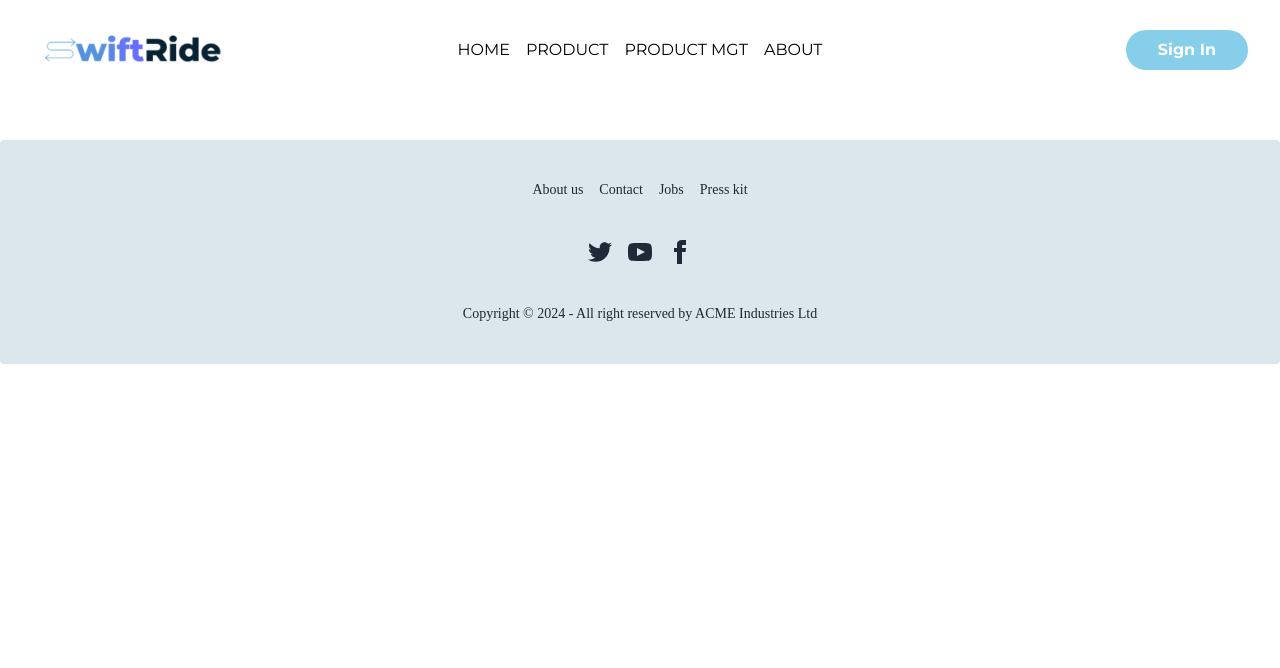
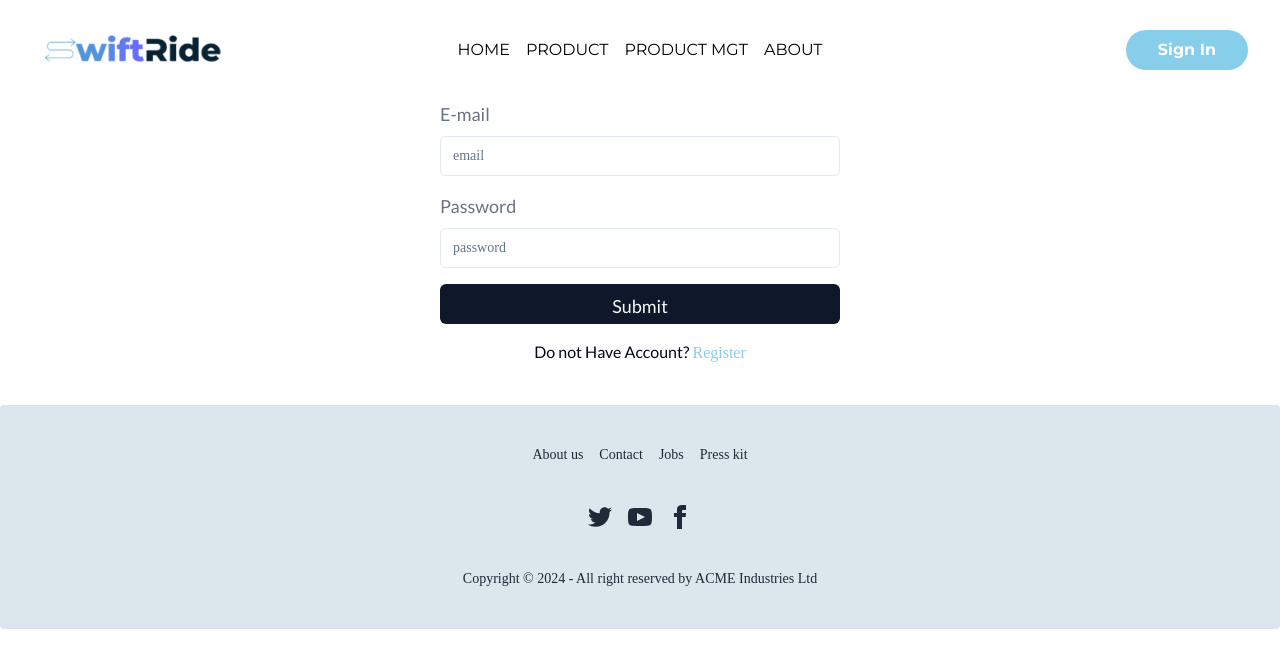
Before and after one commit to Abdul-Baten-Chy/SwiftRide, a React (Vite) app: page /signIn in a window 1280 px wide. Shown: the top 668 px of the page. Built offline with nearby package versions, Linux system fonts and the light colour scheme.

Commit message:
add login system

```diff
--- a/src/App.tsx
+++ b/src/App.tsx
@@ -1,10 +1,12 @@
 import { Outlet } from "react-router-dom";
 import Navbar from "./components/Navbar";
+import useAuthCheck from "./hook/useAuthCheck";
 import Footer from "./Pages/Home/Footer";
 
 function App() {
+  const userStatus = useAuthCheck();
   return (
-    <div>
+    <div className="min-h-screen">
       <Navbar />
       <Outlet />
       <Footer></Footer>
--- a/src/Pages/Home/Hero.tsx
+++ b/src/Pages/Home/Hero.tsx
@@ -2,6 +2,7 @@
 import { Button } from "@/components/ui/button";
 import { motion } from "framer-motion"; // Import motion from Framer Motion
 import { useEffect, useRef, useState } from "react";
+import { Link } from "react-router-dom";
 import "swiper/css";
 import "swiper/css/effect-fade";
 import "swiper/css/navigation";
@@ -113,9 +114,11 @@ const Hero = () => {
                   <Button className="bg-customBlue mt-4 px-8 font-montserrat uppercase font-semibold">
                     Explore
                   </Button>
-                  <Button className="bg-white text-black hover:text-white ml-4 mt-4 px-8 font-montserrat uppercase font-semibold">
-                    Register
-                  </Button>
+                  <Link to="/register">
+                    <Button className="bg-white text-black hover:text-white ml-4 mt-4 px-8 font-montserrat uppercase font-semibold">
+                      Register
+                    </Button>
+                  </Link>
                 </motion.div>
               </div>
             </div>
--- a/src/Pages/auth/SignIn.tsx
+++ b/src/Pages/auth/SignIn.tsx
@@ -1,3 +1,131 @@
-export function SignIn() {
-  return <></>;
+import { Button } from "@/components/ui/button";
+import {
+  Form,
+  FormControl,
+  FormField,
+  FormItem,
+  FormLabel,
+  FormMessage,
+} from "@/components/ui/form";
+import { Input } from "@/components/ui/input";
+import { useSignInMutation } from "@/redux/Feature/Api/authApi";
+import { userLoggedIn } from "@/redux/Feature/authSlice";
+import { RootState } from "@/redux/Feature/store";
+import { zodResolver } from "@hookform/resolvers/zod";
+import { useForm } from "react-hook-form";
+import { useDispatch, useSelector } from "react-redux";
+import { Link } from "react-router-dom";
+import { z } from "zod";
+
+const formSchema = z.object({
+  email: z
+    .string()
+    .email("Invalid email address")
+    .min(2, "Email must be at least 2 characters long")
+    .max(50, "Email must be at most 50 characters long"),
+  password: z
+    .string()
+    .min(8, "Password must be at least 8 characters long")
+    .max(50, "Password must be at most 50 characters long"),
+});
+
+export function Signin() {
+  const [signIn, { isLoading, isError }] = useSignInMutation();
+  const dispatch = useDispatch();
+  const user = useSelector((state: RootState) => state.auth);
+  const form = useForm<z.infer<typeof formSchema>>({
+    resolver: zodResolver(formSchema),
+    defaultValues: {
+      email: "",
+      password: "",
+    },
+  });
+  console.log(user);
+
+  async function onSubmit(values: z.infer<typeof formSchema>) {
+    console.log(values);
+    const dataToSend = {
+      email: values.email,
+      password: values.password,
+    };
+    try {
+      const result = await signIn(dataToSend);
+      if (result.data) {
+        const userInfo = {
+          accessToken: result?.data?.data?.token,
+          user: result?.data?.data?.user,
+        };
+        dispatch(userLoggedIn(userInfo));
+        alert(result?.data?.message);
+        console.log(userInfo);
+      }
+      if (result?.error) {
+        console.log(result);
+        alert(result.error.data.message);
+      }
+    } catch (error) {
+      console.log(error);
+    }
+    form.reset();
+  }
+  if (isLoading) return <p>Loading...</p>;
+  if (isError) return <p>something went wrong...</p>;
+  return (
+    <>
+      <Form {...form}>
+        <form
+          onSubmit={form.handleSubmit(onSubmit)}
+          className="space-y-4 max-w-[400px] mx-auto font-lato "
+        >
+          <FormField
+            control={form.control}
+            name="email"
+            render={({ field }) => (
+              <FormItem>
+                <FormLabel className="font-lato font-medium text-lg text-gray-500">
+                  E-mail
+                </FormLabel>
+                <FormControl>
+                  <Input placeholder="email" {...field} />
+                </FormControl>
+                <FormMessage>
+                  {form.formState.errors.email?.message}
+                </FormMessage>
+              </FormItem>
+            )}
+          />
+
+          <FormField
+            control={form.control}
+            name="password"
+            render={({ field }) => (
+              <FormItem>
+                <FormLabel className="font-lato font-medium text-lg text-gray-500">
+                  Password
+                </FormLabel>
+                <FormControl>
+                  <Input type="password" placeholder="password" {...field} />
+                </FormControl>
+                <FormMessage>
+                  {form.formState.errors.password?.message}
+                </FormMessage>
+              </FormItem>
+            )}
+          />
+          <Button
+            type="submit"
+            className="font-lato font-medium text-lg block mx-auto w-full"
+          >
+            Submit
+          </Button>
+        </form>
+        <Link to="/register">
+          <h3 className="text-center mt-4 font-lato">
+            Do not Have Account?{" "}
+            <span className="text-customBlue">Register</span>
+          </h3>
+        </Link>
+      </Form>
+    </>
+  );
 }
--- a/src/Router/Router.tsx
+++ b/src/Router/Router.tsx
@@ -3,7 +3,8 @@ import AddProducts from "@/components/AddProduct";
 import UpdateProduct from "@/components/UpdateProduct";
 import About from "@/Pages/about/About";
 import { Register } from "@/Pages/auth/Register";
-import { SignIn } from "@/Pages/auth/SignIn";
+import { Signin } from "@/Pages/auth/SignIn";
+
 import Cart from "@/Pages/Cart";
 import CheckOut from "@/Pages/CheckOut";
 import DetailsPage from "@/Pages/DetailsPage";
@@ -57,7 +58,7 @@ const router = createBrowserRouter([
       },
       {
         path: "/signIn",
-        element: <SignIn></SignIn>,
+        element: <Signin></Signin>,
       },
       {
         path: "/register",
--- /dev/null
+++ b/src/hook/useAuthCheck.tsx
@@ -0,0 +1,26 @@
+import { userLoggedIn } from "@/redux/Feature/authSlice";
+import { useEffect, useState } from "react";
+import { useDispatch } from "react-redux";
+
+export default function useAuthCheck() {
+  const dispatch = useDispatch();
+  const [authChecked, setAuthChecked] = useState(false);
+
+  useEffect(() => {
+    const localAuth = localStorage?.getItem("auth");
+
+    if (localAuth) {
+      const auth = JSON.parse(localAuth);
+      if (auth?.accessToken && auth?.user) {
+        dispatch(
+          userLoggedIn({
+            accessToken: auth.accessToken,
+            user: auth.user,
+          })
+        );
+      }
+    }
+    setAuthChecked(true);
+  }, [dispatch, setAuthChecked]);
+  return authChecked;
+}
--- /dev/null
+++ b/src/redux/Feature/Api/api.ts
@@ -0,0 +1,18 @@
+import { createApi, fetchBaseQuery } from "@reduxjs/toolkit/query/react";
+
+export const Api = createApi({
+  reducerPath: "api",
+  baseQuery: fetchBaseQuery({
+    baseUrl: "http://localhost:3000/api",
+    prepareHeaders: async (headers, { getState }) => {
+      const token = getState()?.auth?.accessToken;
+      if (token) {
+        headers.set("Authorization", `Bearer ${token}`);
+      }
+
+      return headers;
+    },
+  }),
+  tagTypes: ["products", "product"],
+  endpoints: () => ({}),
+});
--- /dev/null
+++ b/src/redux/Feature/Api/authApi.ts
@@ -0,0 +1,52 @@
+import {
+  ApiResponse,
+  RegisterFormData,
+  signInData,
+  signResponse,
+} from "@/Utills/type";
+import { userLoggedIn } from "../authSlice";
+import { Api } from "./api";
+
+const authApi = Api.injectEndpoints({
+  endpoints: (builder) => ({
+    createUser: builder.mutation<ApiResponse, RegisterFormData>({
+      query: (data) => ({
+        url: "/auth/signup",
+        method: "POST",
+        body: data,
+      }),
+    }),
+    signIn: builder.mutation<signResponse, signInData>({
+      query: (data) => ({
+        url: "/auth/signin",
+        method: "POST",
+        body: data,
+      }),
+      async onQueryStarted(arg, { queryFulfilled, dispatch }) {
+        try {
+          const result = await queryFulfilled;
+
+          localStorage.setItem(
+            "auth",
+            JSON.stringify({
+              accessToken: result?.data?.data?.token,
+              user: result?.data?.data?.user,
+            })
+          );
+
+          dispatch(
+            userLoggedIn({
+              accessToken: result?.data?.data?.token,
+              user: result?.data?.data?.user,
+            })
+          );
+        } catch (err) {
+          // do nothing
+        }
+      },
+    }),
+  }),
+  overrideExisting: false,
+});
+
+export const { useCreateUserMutation, useSignInMutation } = authApi;
--- /dev/null
+++ b/src/redux/Feature/authSlice.ts
@@ -0,0 +1,24 @@
+import { createSlice } from "@reduxjs/toolkit";
+
+const initialState = {
+  accessToken: undefined,
+  user: undefined,
+};
+
+const authSlice = createSlice({
+  name: "auth",
+  initialState,
+  reducers: {
+    userLoggedIn: (state, action) => {
+      state.accessToken = action.payload.accessToken;
+      state.user = action.payload.user;
+    },
+    userLoggedOut: (state) => {
+      state.accessToken = undefined;
+      state.user = undefined;
+    },
+  },
+});
+
+export const { userLoggedIn, userLoggedOut } = authSlice.actions;
+export default authSlice.reducer;
--- a/src/redux/Feature/store.ts
+++ b/src/redux/Feature/store.ts
@@ -1,14 +1,16 @@
 import { configureStore } from "@reduxjs/toolkit";
 import cartReducer from "../Feature/productSlice.ts";
-import { productApi } from "./Api/productApi";
+import { Api } from "./Api/api.ts";
+import authSliceReducer from "./authSlice.ts";
 
 export const store = configureStore({
   reducer: {
-    [productApi.reducerPath]: productApi.reducer,
+    [Api.reducerPath]: Api.reducer,
     cart: cartReducer,
+    auth: authSliceReducer,
   },
   middleware: (getDefaultMiddleware) =>
-    getDefaultMiddleware().concat(productApi.middleware),
+    getDefaultMiddleware().concat(Api.middleware),
 });
 
 // Infer the `RootState` and `AppDispatch` types from the store itself
```
Also changed, not shown: src/Pages/auth/Register.tsx (+10 -1 lines), src/Utills/type.ts (+51 -0 lines), src/redux/Feature/Api/productApi.ts (+3 -18 lines).
